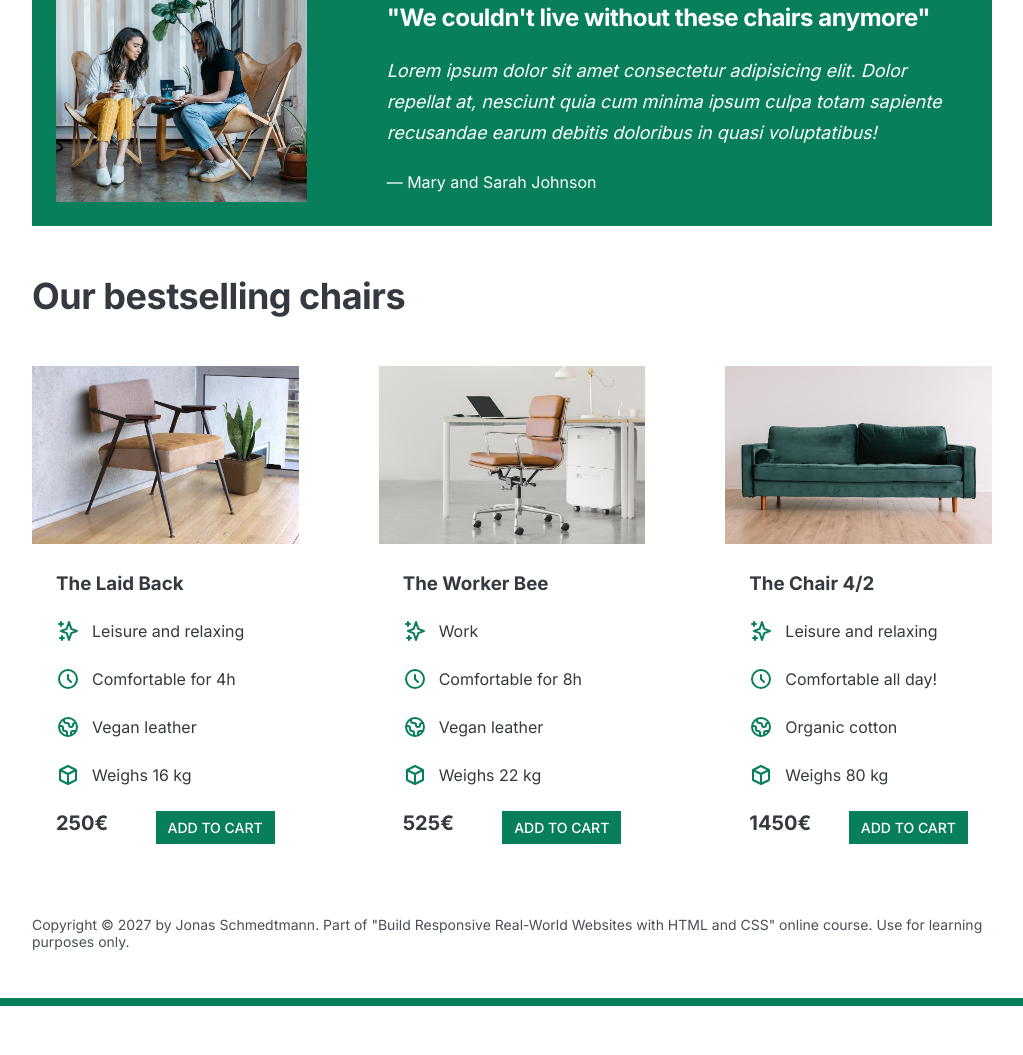
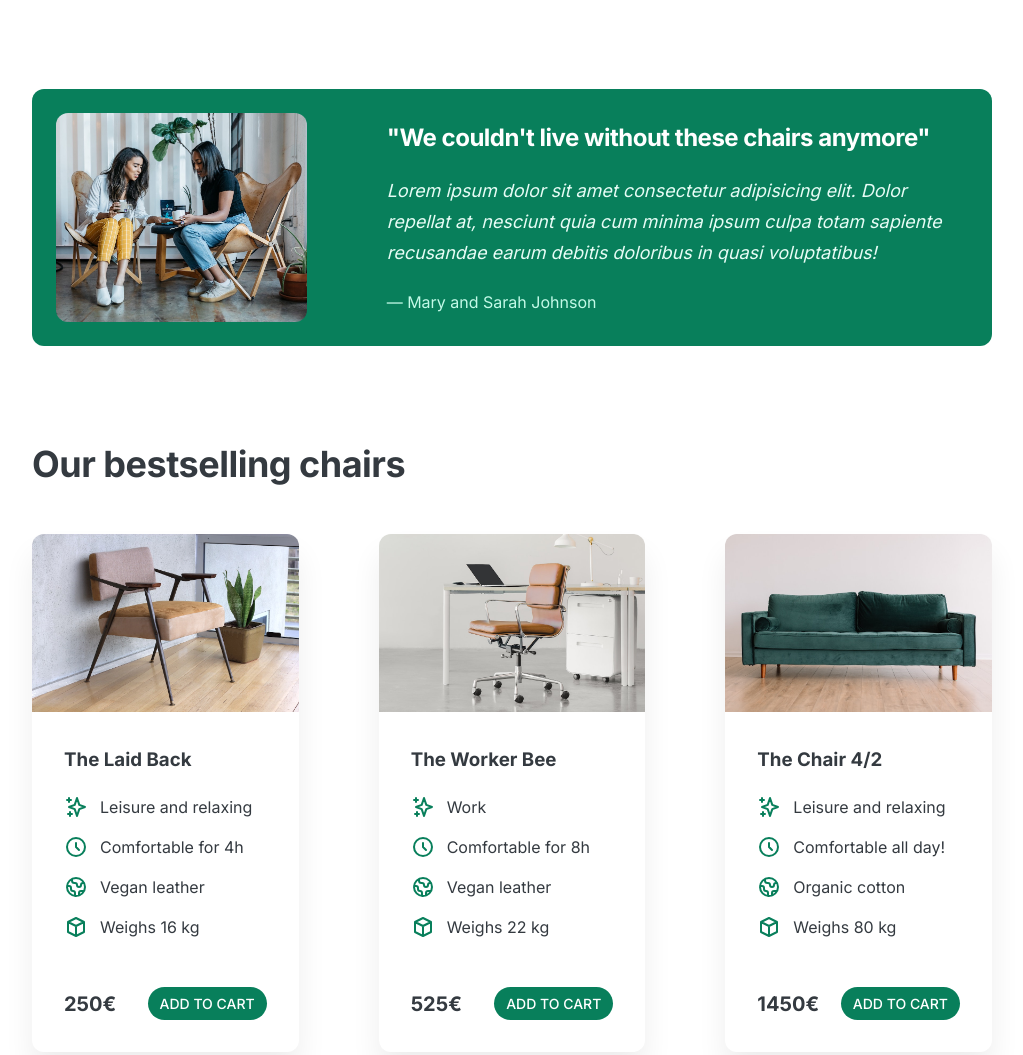
Before and after one commit to denred/Grid_shop, a plain HTML site: page index.html in a window 1280 px wide. Shown: the part 921-1976 px from the top of the page, without its empty margins (128-1151 px from the left). Before the commit the page ends 1927 px from the top, so only its background shows below. Drawn offline with Linux system fonts and the light colour scheme.

Commit message:
Completed the CSS file.

```diff
--- a/style.css
+++ b/style.css
@@ -33,7 +33,7 @@ body {
 
 header,
 section {
-  margin-bottom: 48px;
+  margin-bottom: 96px;
 }
 
 h2 {
@@ -59,6 +59,7 @@ h2 {
   display: inline-block;
   font-weight: 500;
 
+  border-radius: 100px;
 
 }
 
@@ -77,6 +78,10 @@ h2 {
   padding: 8px 12px;
 }
 
+img {
+  border-radius: 12px;
+}
+
 /* ------------------------ */
 /* COMPONENT STYLES */
 /* ------------------------ */
@@ -86,7 +91,7 @@ header {
   display: grid;
   grid-template-columns: repeat(2, 1fr);
   column-gap: 80px;
-  margin-top: 48px;
+  margin-top: 64px;
 }
 
 .header-text-box {
@@ -94,7 +99,7 @@ header {
 }
 
 h1 {
-  margin-bottom: 24px;
+  margin-bottom: 32px;
   /* 44 / 52 / 62 */
   font-size: 44px;
   line-height: 1.1;
@@ -117,7 +122,7 @@ img {
   stroke: #087f5b;
   width: 32px;
   height: 32px;
-  margin-bottom: 16px;
+  margin-bottom: 24px;
 }
 
 .features-title {
@@ -135,6 +140,7 @@ img {
   background-color: #087f5b;
   color: #fff;
   padding: 24px;
+  border-radius: 12px;
 }
 
 .testimonial-box {
@@ -152,11 +158,27 @@ img {
   margin-bottom: 24px;
   font-size: 18px;
   line-height: 1.7;
+  color: #e6fcf5;
+}
+
+.testimonial-author {
+  color: #c3fae8;
 }
 
 /* CHAIRS */
+.chair {
+  box-shadow: 0px 20px 30px 0px rgba(0, 0, 0, 0.07);
+  border-radius: 12px;
+}
+
+.chair img {
+  border-bottom-left-radius: 0;
+  border-bottom-right-radius: 0;
+}
+
 .chair-box {
-  padding: 24px;
+  padding: 32px;
+
 }
 
 h3 {
@@ -165,14 +187,14 @@ h3 {
 
 .chair-details {
   list-style: none;
-  margin-bottom: 24px;
+  margin-bottom: 48px;
 }
 
 .chair-details li {
   display: flex;
   align-items: center;
   gap: 12px;
-  margin-bottom: 24px;
+  margin-bottom: 16px;
 }
 
 .chair-details li:last-child {
@@ -189,6 +211,7 @@ h3 {
   display: flex;
   justify-content: space-between;
   font-size: 20px;
+  align-items: center;
 }
 
 footer {
```
